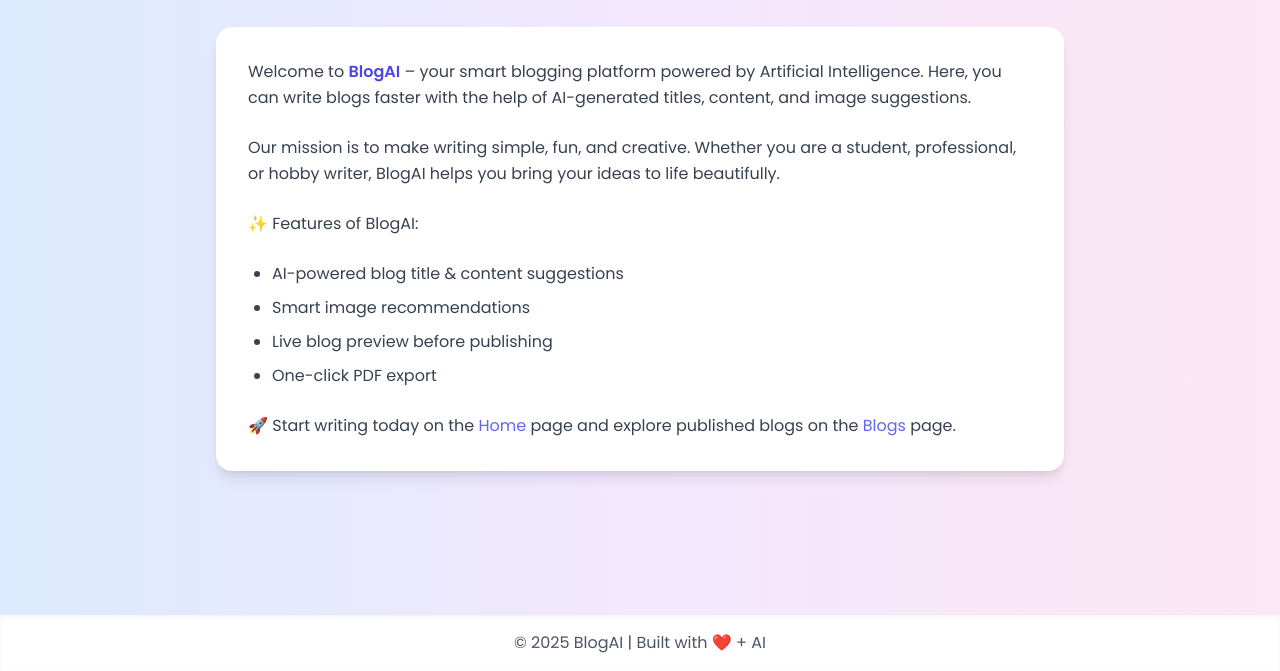
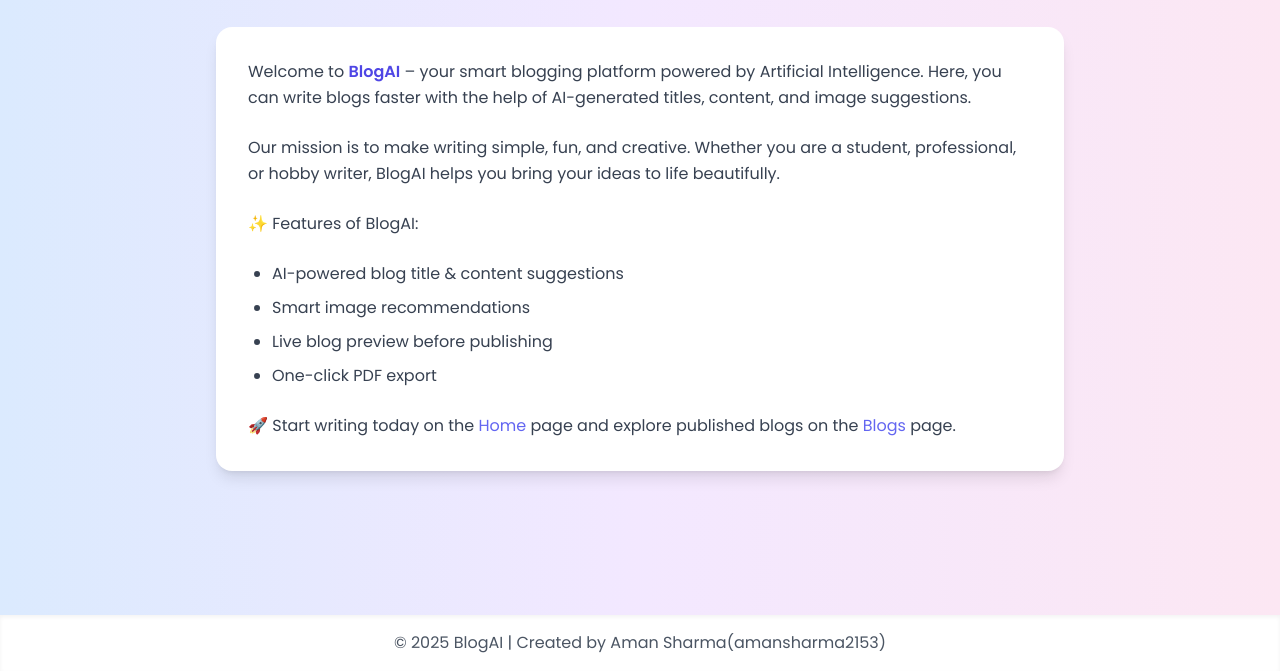
Before and after one commit to amansharma2153/BlogAI, a plain HTML site: page frontend/about.html in a window 1280 px wide. Shown: the part 129-800 px from the top of the page. Drawn offline with nearby package versions, Linux system fonts and the light colour scheme.

Commit message:
Update about.html

```diff
--- a/frontend/about.html
+++ b/frontend/about.html
@@ -53,7 +53,7 @@
 
   <!-- Footer -->
   <footer class="bg-white shadow-inner py-4 text-center text-gray-600">
-    © 2025 BlogAI | Built with ❤️ + AI
+    © 2025 BlogAI | Created by Aman Sharma(amansharma2153)
   </footer>
 
 </body>
```
